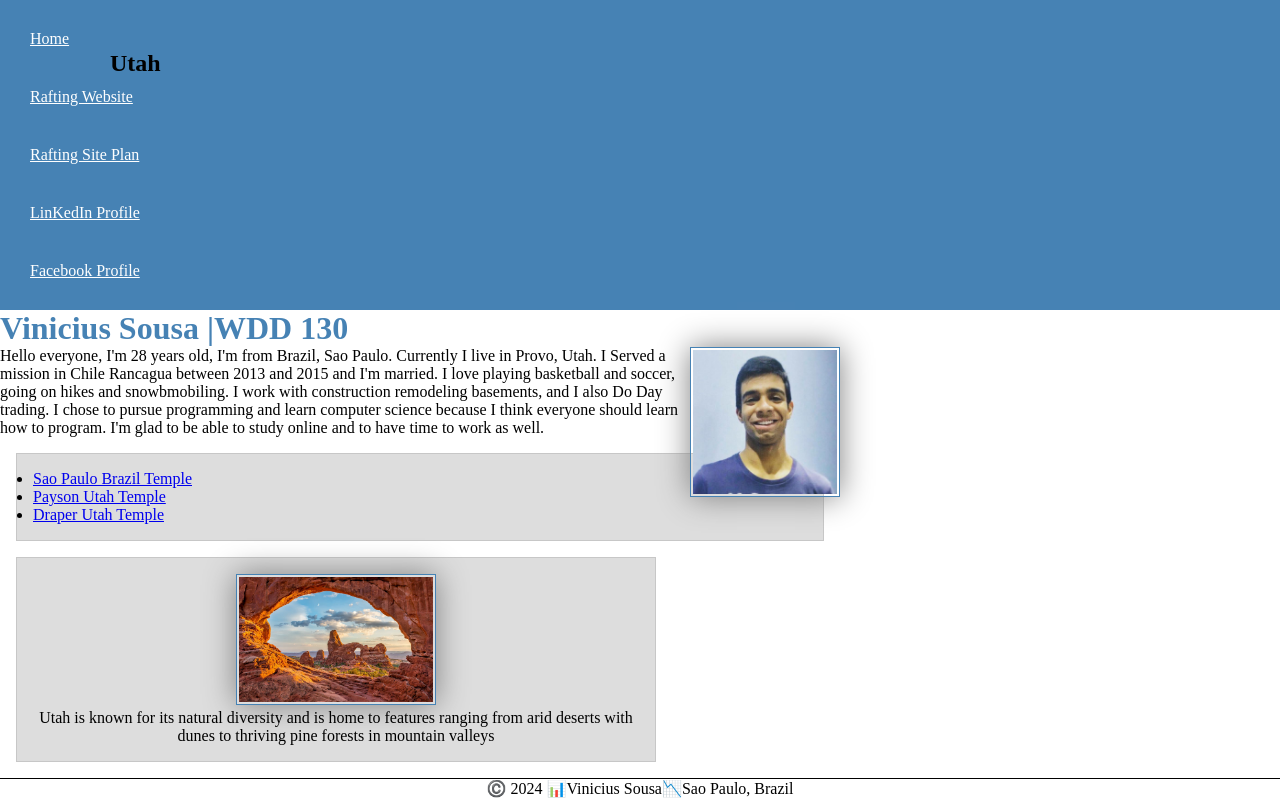
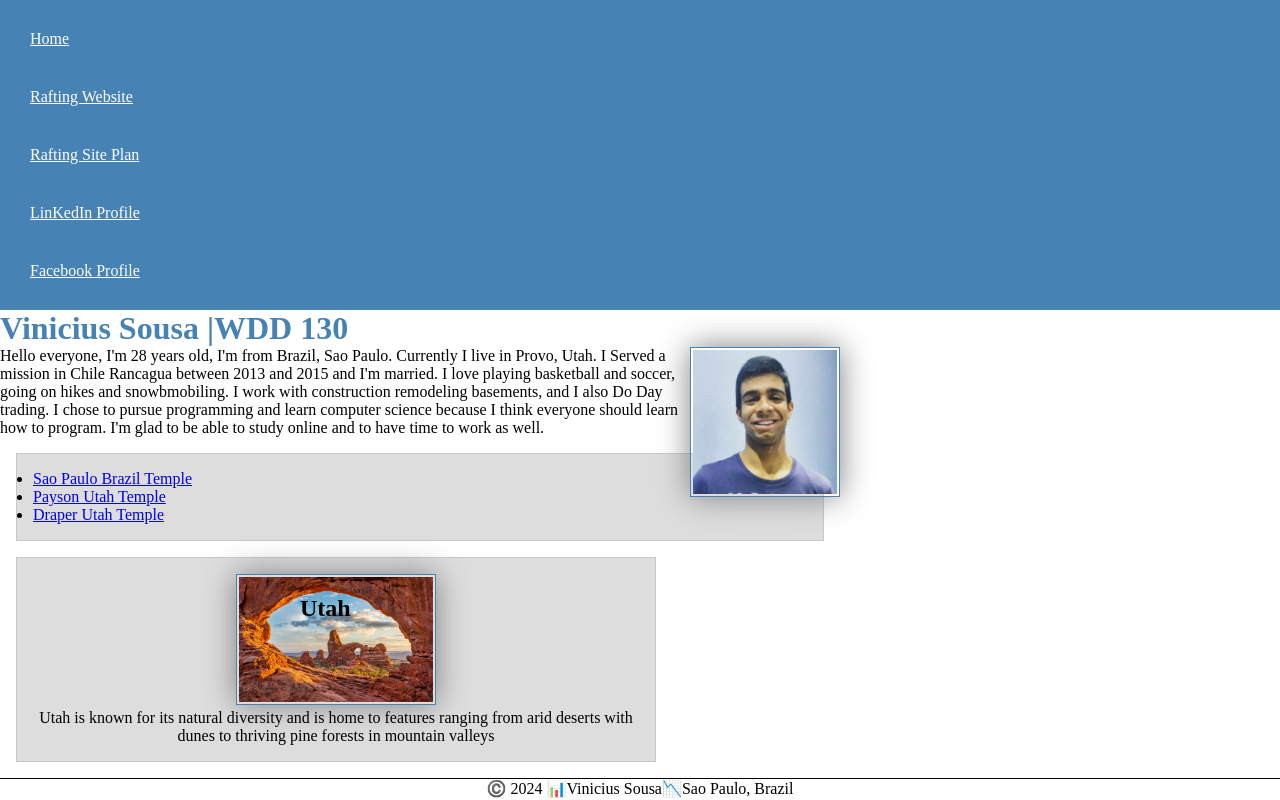
Before and after one commit to VinKage4/wdd130, a plain HTML site: page index.html in a window 1280 px wide. Drawn offline with Linux system fonts and the light colour scheme.

Commit message:
ajust h2 line

```diff
--- a/styles/styles.css
+++ b/styles/styles.css
@@ -66,6 +66,6 @@ aside {
 }
 aside h2 {
     position: absolute;
-    top: 50px;
-    left: 110px;
+    top: 595px;
+    left: 300px;
 }
```
